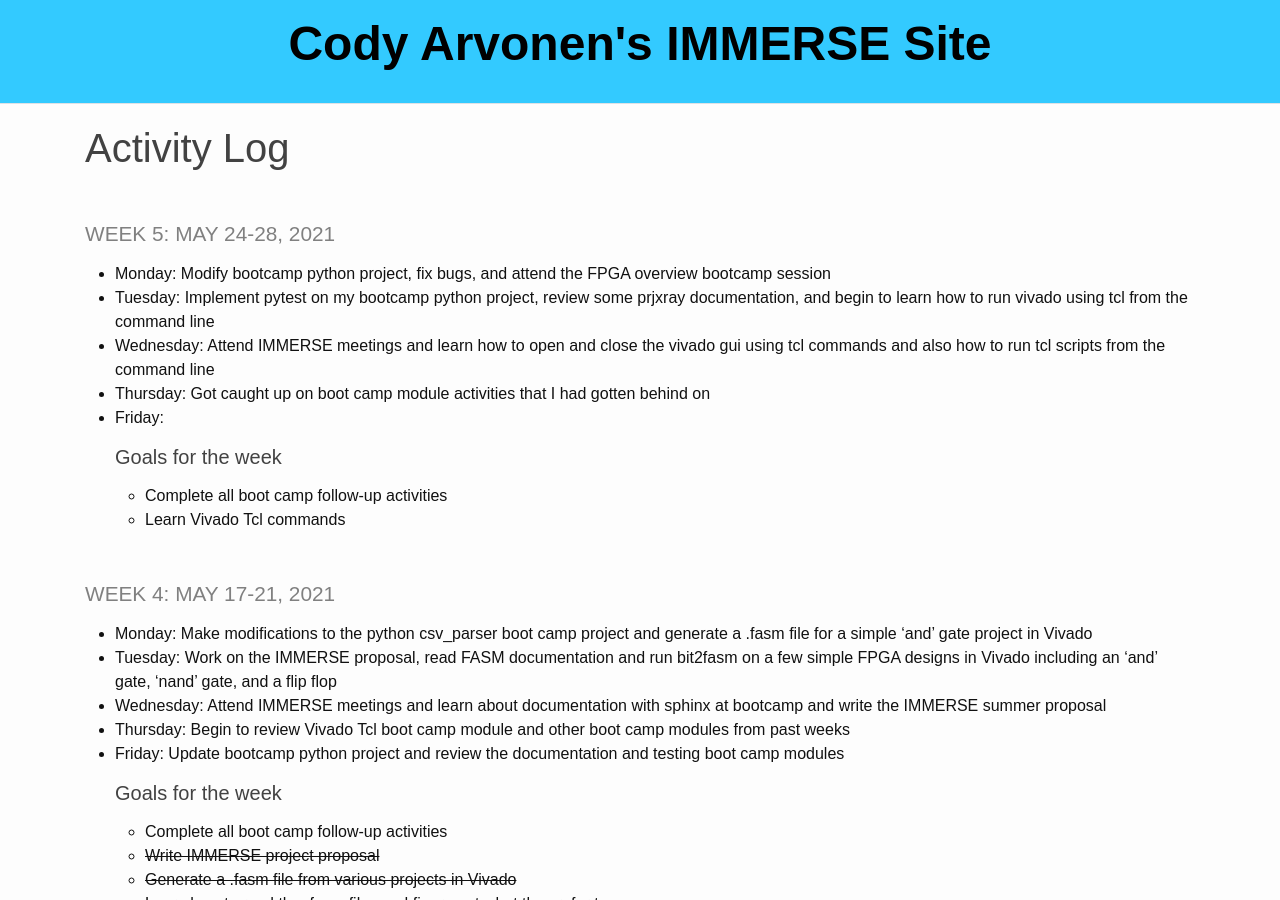
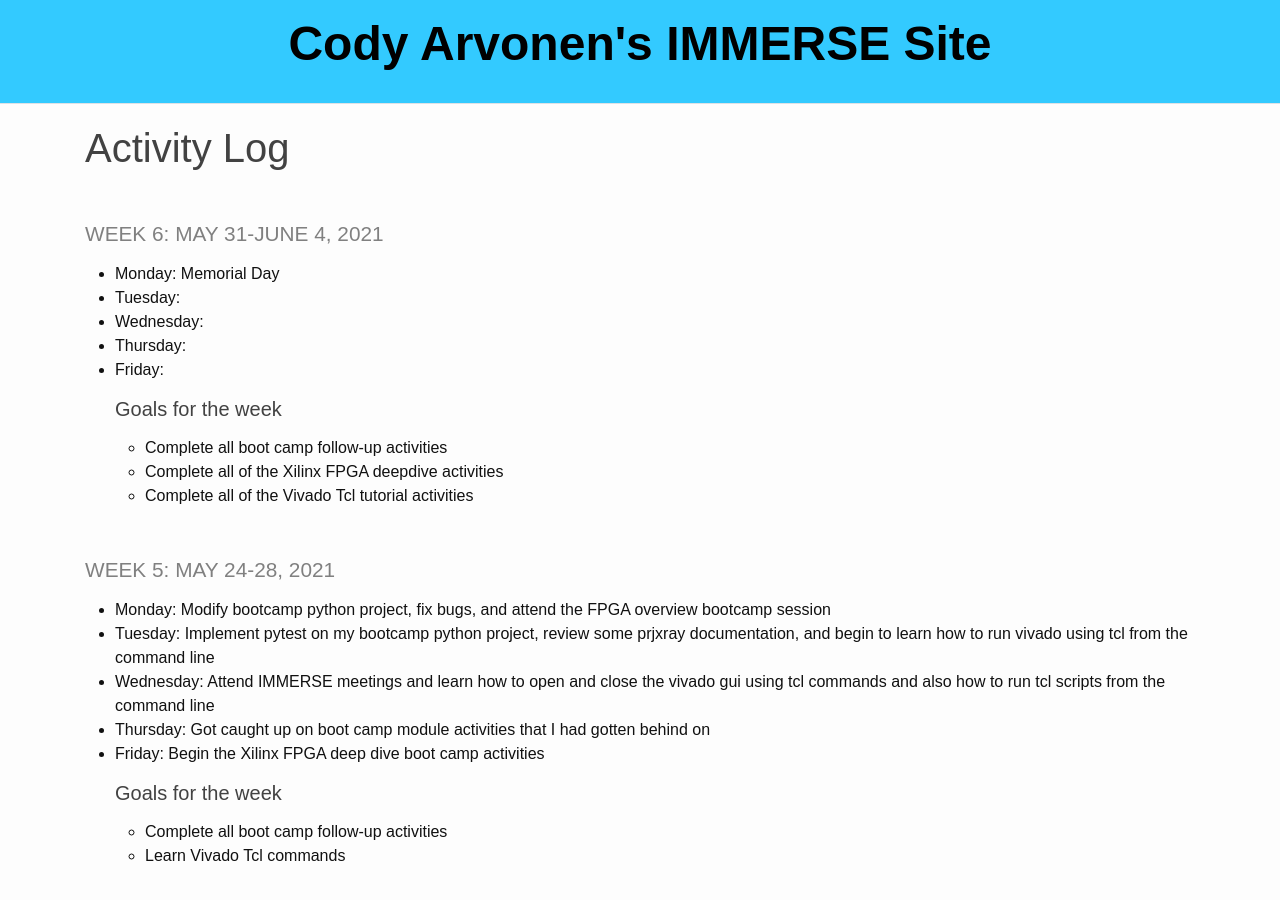
Before and after one commit to codyarvonen/personal_website, a Jekyll site: the page built from _pages/log.md, in a window 1280 px wide and 900 px high. Built offline with Jekyll 4.4.1, drawn with Linux system fonts in a browser that asks for light colours.

Commit message:
5/28/2021 Activity log update, schedule update, week 6 goals update

```diff
--- a/_pages/log.md
+++ b/_pages/log.md
@@ -2,6 +2,19 @@
 layout: default
 title: Activity Log
 ---
+
+### **Week 6: May 31-June 4, 2021**
+
+* **Monday**: Memorial Day
+* **Tuesday**:
+* **Wednesday**:
+* **Thursday**:
+* **Friday**:
+
+  ##### **Goals for the week**
+    * Complete all boot camp follow-up activities
+    * Complete all of the Xilinx FPGA deepdive activities
+    * Complete all of the Vivado Tcl tutorial activities
 
 ### **Week 5: May 24-28, 2021**
 
@@ -9,7 +22,7 @@ title: Activity Log
 * **Tuesday**: Implement pytest on my bootcamp python project, review some prjxray documentation, and begin to learn how to run vivado using tcl from the command line
 * **Wednesday**: Attend IMMERSE meetings and learn how to open and close the vivado gui using tcl commands and also how to run tcl scripts from the command line
 * **Thursday**: Got caught up on boot camp module activities that I had gotten behind on
-* **Friday**:
+* **Friday**: Begin the Xilinx FPGA deep dive boot camp activities
 
   ##### **Goals for the week**
     * Complete all boot camp follow-up activities
```
Also changed, not shown: _pages/schedule.md (+2 -1 lines).
